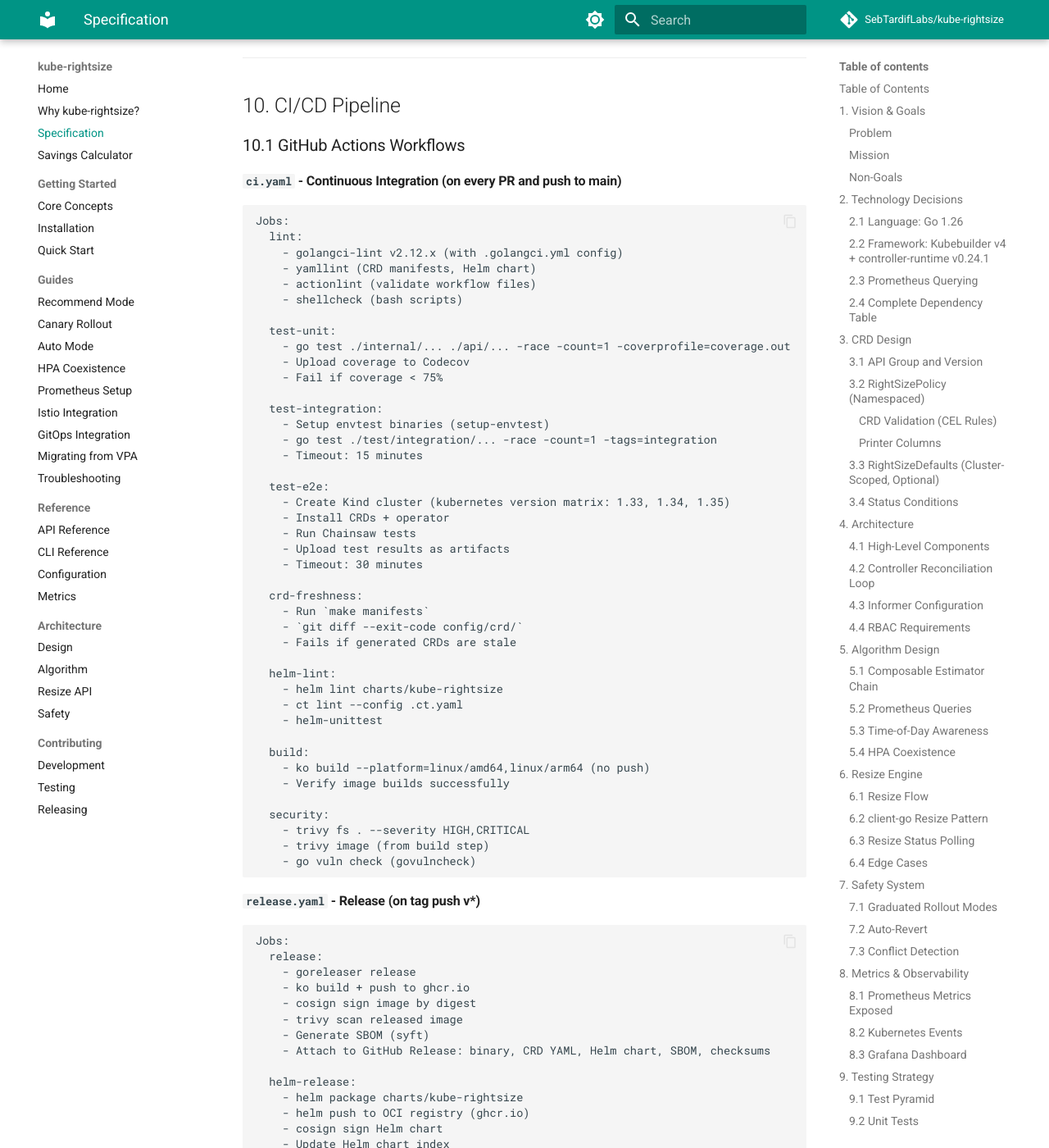
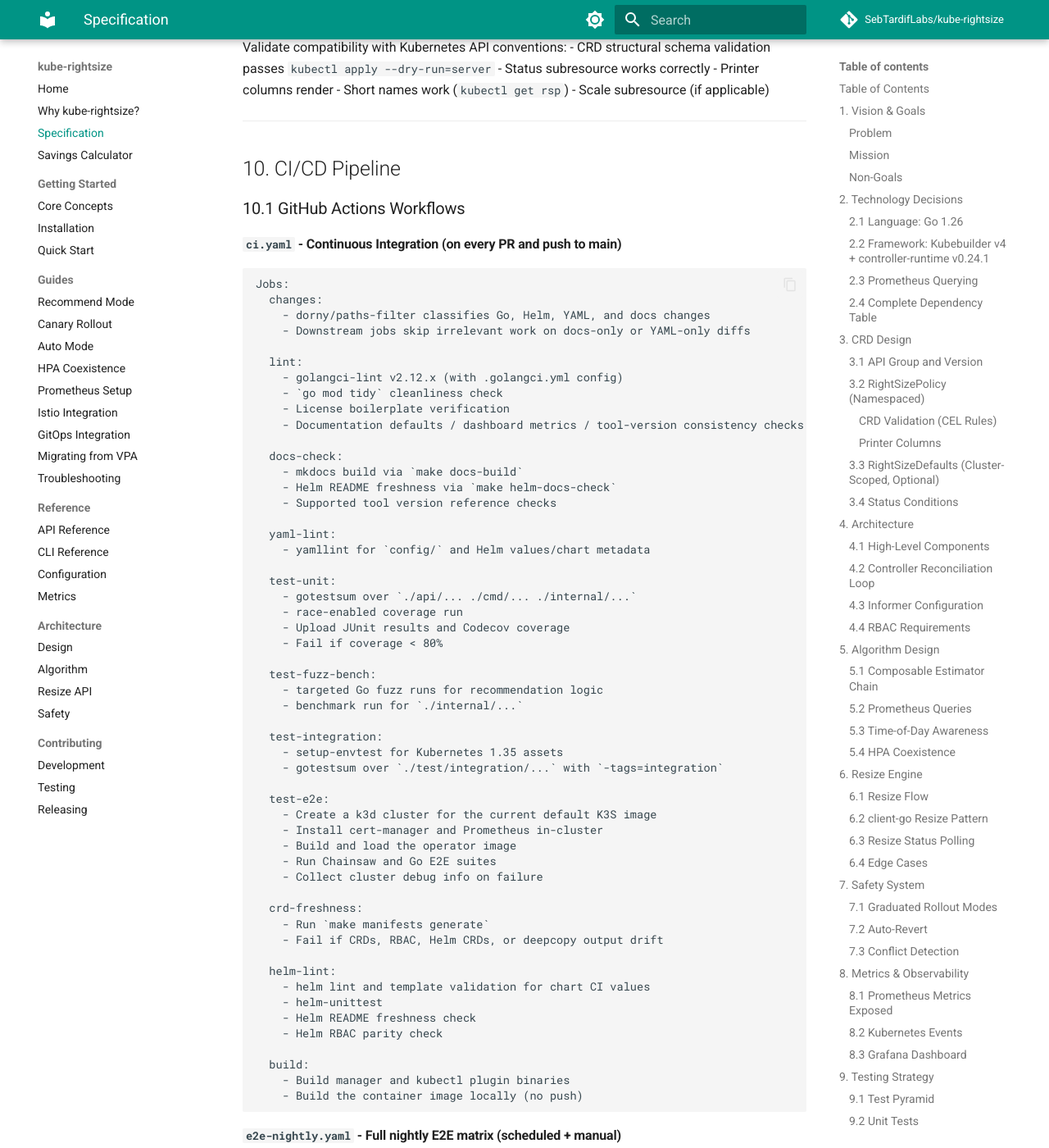
Before and after one commit to attune-io/attune, an MkDocs documentation site: the page built from docs/SPEC.md, in a window 1280 px wide and 1400 px high, scrolled down 21050 px. Shown: the whole window at 82% size. Built offline with MkDocs 1.6.1 and Material for MkDocs 9.7.7, drawn with Linux system fonts in a browser that asks for light colours; comment, search, counter and statistics services are not loaded; some of the changed text lies outside the part shown.

Commit message:
docs: sync SPEC with current workflows
Signed-off-by: Sebastien Tardif <sebtardif@ncf.ca>

````diff
--- a/docs/SPEC.md
+++ b/docs/SPEC.md
@@ -918,7 +918,7 @@
 | 9 | Insufficient data | Policy reports InsufficientData condition |
 | 10 | Upgrade operator version | CRDs migrated, no downtime |
 
-**Test cluster**: Kind cluster created in CI with metrics-server and a mock Prometheus.
+**Test cluster**: CI uses k3d, not Kind. The push/PR E2E job runs a single K3S version (`v1.35.4-k3s1`), and `e2e-nightly.yaml` runs the full Kubernetes `v1.33` / `v1.34` / `v1.35` matrix. Prometheus is installed in-cluster from the Helm chart and cert-manager is bootstrapped before the operator tests run.
 
 ### 9.5 Fuzz Tests
 
@@ -987,93 +987,136 @@
 
 ```
 Jobs:
+  changes:
+    - dorny/paths-filter classifies Go, Helm, YAML, and docs changes
+    - Downstream jobs skip irrelevant work on docs-only or YAML-only diffs
+
   lint:
     - golangci-lint v2.12.x (with .golangci.yml config)
-    - yamllint (CRD manifests, Helm chart)
-    - actionlint (validate workflow files)
-    - shellcheck (bash scripts)
+    - `go mod tidy` cleanliness check
+    - License boilerplate verification
+    - Documentation defaults / dashboard metrics / tool-version consistency checks
+
+  docs-check:
+    - mkdocs build via `make docs-build`
+    - Helm README freshness via `make helm-docs-check`
+    - Supported tool version reference checks
+
+  yaml-lint:
+    - yamllint for `config/` and Helm values/chart metadata
 
   test-unit:
-    - go test ./internal/... ./api/... -race -count=1 -coverprofile=coverage.out
-    - Upload coverage to Codecov
-    - Fail if coverage < 75%
+    - gotestsum over `./api/... ./cmd/... ./internal/...`
+    - race-enabled coverage run
+    - Upload JUnit results and Codecov coverage
+    - Fail if coverage < 80%
+
+  test-fuzz-bench:
+    - targeted Go fuzz runs for recommendation logic
+    - benchmark run for `./internal/...`
 
   test-integration:
-    - Setup envtest binaries (setup-envtest)
-    - go test ./test/integration/... -race -count=1 -tags=integration
-    - Timeout: 15 minutes
+    - setup-envtest for Kubernetes 1.35 assets
+    - gotestsum over `./test/integration/...` with `-tags=integration`
 
   test-e2e:
-    - Create Kind cluster (kubernetes version matrix: 1.33, 1.34, 1.35)
-    - Install CRDs + operator
-    - Run Chainsaw tests
-    - Upload test results as artifacts
-    - Timeout: 30 minutes
+    - Create a k3d cluster for the current default K3S image
+    - Install cert-manager and Prometheus in-cluster
+    - Build and load the operator image
+    - Run Chainsaw and Go E2E suites
+    - Collect cluster debug info on failure
 
   crd-freshness:
-    - Run `make manifests`
-    - `git diff --exit-code config/crd/`
-    - Fails if generated CRDs are stale
+    - Run `make manifests generate`
+    - Fail if CRDs, RBAC, Helm CRDs, or deepcopy output drift
 
   helm-lint:
-    - helm lint charts/kube-rightsize
-    - ct lint --config .ct.yaml
+    - helm lint and template validation for chart CI values
     - helm-unittest
+    - Helm README freshness check
+    - Helm RBAC parity check
 
   build:
-    - ko build --platform=linux/amd64,linux/arm64 (no push)
-    - Verify image builds successfully
-
-  security:
-    - trivy fs . --severity HIGH,CRITICAL
-    - trivy image (from build step)
-    - go vuln check (govulncheck)
+    - Build manager and kubectl plugin binaries
+    - Build the container image locally (no push)
 ```
 
-#### `release.yaml` - Release (on tag push v*)
+#### `e2e-nightly.yaml` - Full nightly E2E matrix (scheduled + manual)
+
+```
+Jobs:
+  prepare-matrix:
+    - Expands the selected Kubernetes version input (`v1.33`, `v1.34`, `v1.35`, or all)
+    - Selects the requested suite (`chainsaw`, `go-e2e`, or all)
+
+  test-e2e:
+    - Runs the full k3d/K3S E2E flow per selected version
+    - Uses isolated cluster names and kubeconfig paths per matrix entry
+    - Uploads per-version logs and debug artifacts
+
+  report:
+    - Fails the workflow if any nightly matrix leg failed
+    - Creates a GitHub issue on scheduled failures when no open nightly-failure issue exists
+```
+
+#### `release.yaml` - Release (on tag push `v*`)
 
 ```
 Jobs:
   release:
-    - goreleaser release
-    - ko build + push to ghcr.io
-    - cosign sign image by digest
-    - trivy scan released image
-    - Generate SBOM (syft)
-    - Attach to GitHub Release: binary, CRD YAML, Helm chart, SBOM, checksums
+    - docker/build-push-action builds and pushes multi-arch images to GHCR
+    - cosign signs the released container image
+    - syft generates an SBOM
+    - Trivy scans the released image
+    - GoReleaser publishes binaries and release artifacts
+    - Attach install manifest and SBOM to the GitHub release
 
   helm-release:
-    - helm package charts/kube-rightsize
-    - helm push to OCI registry (ghcr.io)
-    - cosign sign Helm chart
-    - Update Helm chart index
+    - Package and push the Helm chart to GHCR OCI
+    - Sign the published chart with cosign
 ```
 
-#### `security.yaml` - Security Scanning (scheduled nightly + on PR)
+#### `security.yaml` - Security Scanning (on PR, push, weekly schedule)
 
 ```
 Jobs:
-  codeql:
-    - GitHub CodeQL analysis (Go)
-
   govulncheck:
     - govulncheck ./...
 
-  trivy-repo:
-    - trivy fs . --severity HIGH,CRITICAL --exit-code 1
+  trivy:
+    - Trivy filesystem scan with self-hosted Docker credential-store workaround
 
-  dependency-review:
-    - actions/dependency-review-action (on PR only)
+  trivy-image:
+    - Build the operator image to a tarball with `docker buildx build --output`
+    - Trivy image scan from the tarball
+
+  gitleaks:
+    - Full-repo secret scan with `fetch-depth: 0`
+
+Notes:
+  - CodeQL and dependency-review are intentionally disabled for this private repo
+    because they require GitHub Advanced Security
 ```
 
-#### `docs.yaml` - Documentation (on push to main when docs/ changes)
+#### `docs.yaml` - Documentation build validation (on docs pushes + manual)
 
 ```
 Jobs:
-  build-docs:
-    - mkdocs build --strict
-    - crdoc --resources config/crd/bases --output docs/reference/api.md
-    - Deploy to GitHub Pages
+  build:
+    - mkdocs build via `make docs-build`
+    - Upload the built site as a workflow artifact
+    - No GitHub Pages deployment workflow is configured
+```
+
+#### `dependabot-auto-merge.yaml` - Dependabot merge automation
+
+```
+Jobs:
+  auto-merge:
+    - Triggers from successful `CI` workflow runs on Dependabot PRs
+    - Finds the PR by head SHA
+    - Approves and squash-merges patch/minor updates
+    - Skips semver-major updates for manual review
 ```
 
 ### 10.2 CI Configuration Files
````
